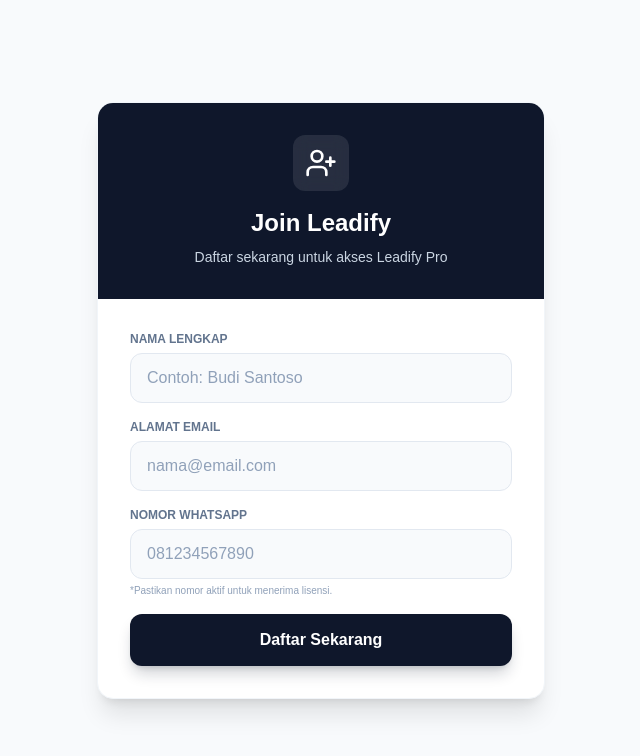
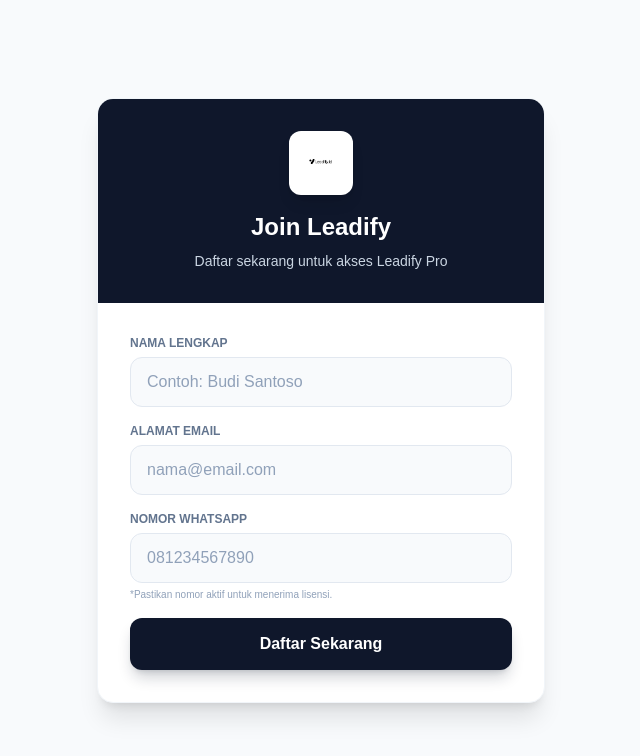
Before and after one commit to abaybeyyy-pixel/saas-extention, a Next.js app: page /register in a window 1280 px wide. Shown: the top 756 px of the page, without its empty margins (319-959 px from the left). Built offline with nearby package versions, Linux system fonts and the light colour scheme.

Commit message:
ganti logo

```diff
--- a/src/app/register/page.tsx
+++ b/src/app/register/page.tsx
@@ -44,8 +44,8 @@
             <div className="bg-white rounded-2xl shadow-xl w-full max-w-md overflow-hidden border border-slate-100">
                 {/* Header */}
                 <div className="bg-slate-900 p-8 text-white text-center">
-                    <div className="mb-4 inline-flex p-3 bg-white/10 rounded-xl backdrop-blur-sm">
-                        <UserPlus size={32} />
+                    <div className="mb-4 inline-flex p-3 bg-white rounded-xl shadow-lg text-slate-900">
+                        <img src="/logo.png" alt="Leadify" className="h-10 w-auto" />
                     </div>
                     <h1 className="text-2xl font-bold">Join Leadify</h1>
                     <p className="text-slate-300 mt-2 text-sm">Daftar sekarang untuk akses Leadify Pro</p>
@@ -145,6 +145,6 @@
                     )}
                 </div>
             </div>
-        </div>
+        </div >
     );
 }
```
Also changed, not shown: public/logo.png.
